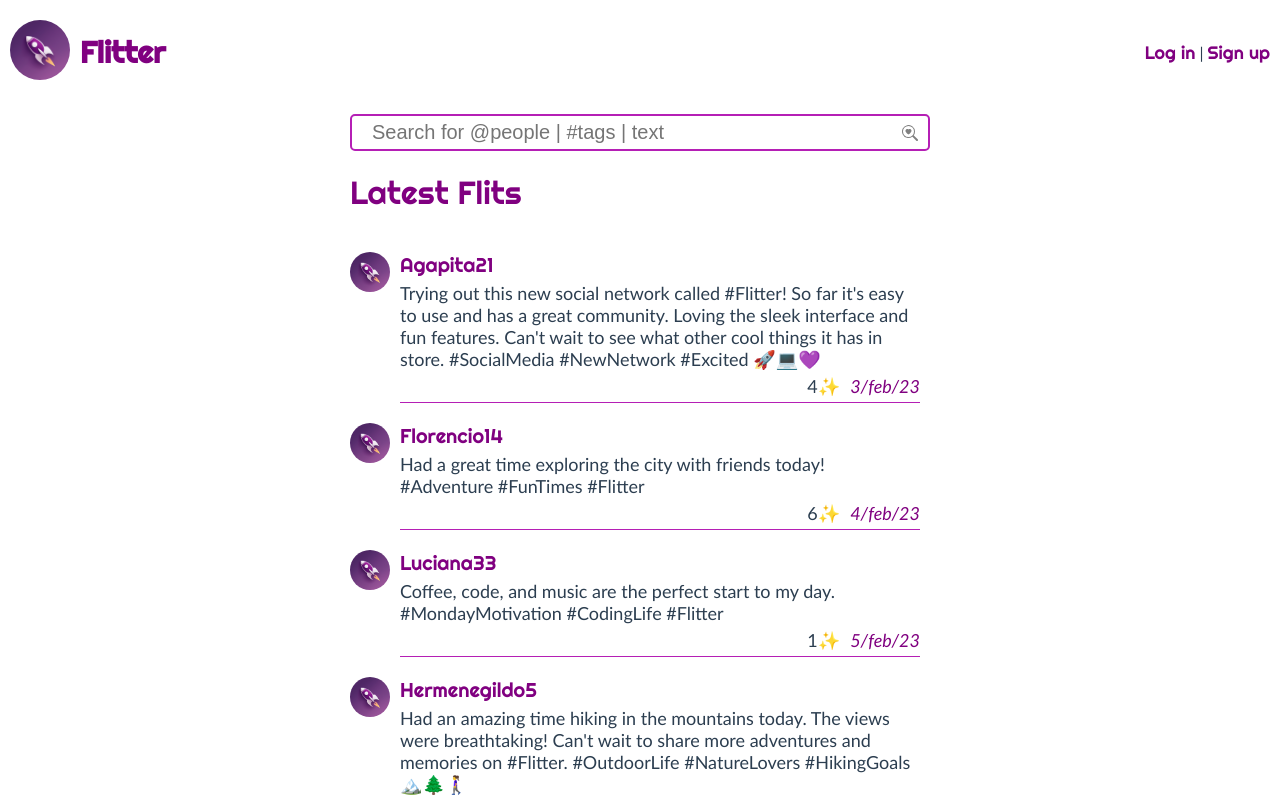
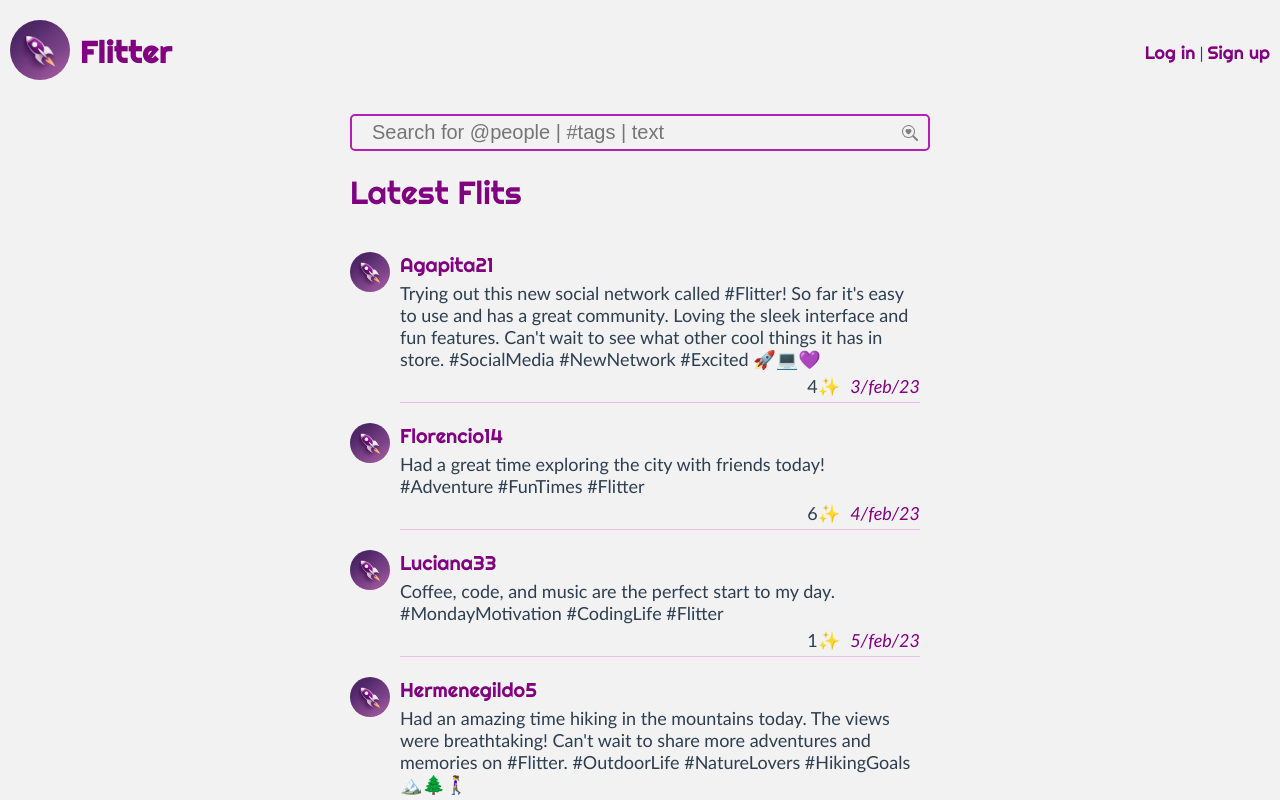
Before and after one commit to byte-us/flitter-frontend, a Vue app: page / in a window 1280 px wide. Shown: the top 800 px of the page. Built offline with nearby package versions, Linux system fonts and the light colour scheme.

Commit message:
Cambiar estilo en  myprofile y userprile

```diff
--- a/src/App.vue
+++ b/src/App.vue
@@ -18,6 +18,7 @@ export default defineComponent({
 <style>
 * {
   box-sizing: border-box;
+ background-color: #F2F2F2;
 }
 
 #app {
@@ -42,7 +43,7 @@ button {
   font-family: "Righteous", cursive;
   font-weight: lighter;
   border: none;
-  color: white;
+  color: #F2F2F2;
   padding: 10px 30px;
   text-align: center;
   text-decoration: none;
@@ -52,6 +53,7 @@ button {
   transition: 0.25ms;
   border-radius: 40px;
   white-space: nowrap;
+  letter-spacing: 1px;
 }
 
 button:hover {
--- a/src/components/FlitPost.vue
+++ b/src/components/FlitPost.vue
@@ -41,7 +41,7 @@ export default defineComponent({
   margin-bottom: 20px;
   border-bottom-style: solid;
   border-bottom-width: 1px;
-  border-color: rgb(181, 31, 181);
+  border-color: rgba(181, 31, 181, 0.233);
   margin: 0 10px 10px 10px;
   font-size: 18px;
 }
--- a/src/components/HeaderBar.vue
+++ b/src/components/HeaderBar.vue
@@ -53,6 +53,7 @@ export default defineComponent({
   justify-self: center;
   font-size: 26px;
   line-height: 0px;
+  letter-spacing: 1px;
 }
 
 h1 {
--- a/src/components/MyProfile.vue
+++ b/src/components/MyProfile.vue
@@ -1,7 +1,15 @@
 <template>
+  <div class="headerPictureName">
+    <h1>{{ user.username }}</h1>
+    <img
+      class="headerRocket"
+      alt="Header Rocket"
+      src="../assets/headerrocket.png"
+    />
+  </div>
   <div class="wrapper">
     <div class="avatar">
-      <img :src="user.avatar" :alt="user.username" />
+      <img class="profilePic" :src="user.avatar" :alt="user.username" />
     </div>
     <div class="username">{{ user.username }}</div>
     <div class="follow">
@@ -40,15 +48,58 @@ export default defineComponent({
     "c d";
   grid-template-columns: minmax(100px, max-content) 1fr;
   column-gap: 20px;
+  position: relative;
+  z-index: 3;
+  background: transparent;
+  margin-top: -50px;
 }
 
 .avatar {
   grid-area: a;
   width: max-content;
+  background-color: transparent;
 }
 
-img {
+.headerPictureName {
+  position: relative;
+  z-index: 2;
+}
+
+.headerRocket {
+  width: calc(100% + 20px);
+  height: 30%;
+  background-size: cover;
+  background-image: "../assets/headerrocket.png";
+  margin-left: -10px;
+  display: flex;
+  align-items: center;
+  justify-content: center;
+  background-position: center;
+  top: 0;
+  left: 0;
+  right: 0;
+  bottom: 0;
+}
+
+h1 {
+  background-color: transparent;
+  font-family: "Righteous", cursive;
+  font-weight: lighter;
+  position: absolute;
+  top: 0;
+  left: 0;
+  right: 0;
+  bottom: 0;
+  display: flex;
+  align-items: center;
+  justify-content: center;
+  color: #f2f2f2;
+}
+
+.profilePic {
   width: 100px;
+  width: 100px;
+  border-radius: 50%;
 }
 
 .username {
@@ -64,6 +115,7 @@ img {
   display: flex;
   align-items: center;
   column-gap: 5px;
+  background-color: transparent;
 }
 .followers,
 .following {
@@ -71,9 +123,12 @@ img {
   display: flex;
   flex-direction: column;
   align-items: center;
+  background-color: transparent;
+  margin-top: 40px;
 }
 .number {
   font-weight: bold;
+  background-color: transparent;
 }
 
 .buttons {
@@ -86,7 +141,7 @@ img {
 .newFlit-button {
   /* display: none; */
   width: 100px;
-  color: white;
+  color: #f2f2f2;
   background-color: purple;
   /* border: 2px solid purple; */
   border: none;
@@ -94,6 +149,6 @@ img {
 }
 
 a {
-  color: white;
+  color: #f2f2f2;
 }
 </style>
--- a/src/components/UserProfile.vue
+++ b/src/components/UserProfile.vue
@@ -1,7 +1,15 @@
 <template>
+  <div class="headerPictureName">
+    <h1>{{ user.username }}</h1>
+    <img
+      class="headerRocket"
+      alt="Header Rocket"
+      src="../assets/headerrocket.png"
+    />
+  </div>
   <div class="wrapper">
     <div class="avatar">
-            <img :src="user.avatar" :alt="user.username">
+      <img class="profilePic" :src="user.avatar" :alt="user.username" />
     </div>
     <div class="username">{{ user.username }}</div>
     <div class="follow">
@@ -21,18 +29,18 @@
 </template>
 
 <script lang="ts">
-import { defineComponent, PropType } from 'vue';
+import { defineComponent, PropType } from "vue";
 import { User } from "@/models/user";
 
 export default defineComponent({
-    name: 'UserProfile',
+  name: "UserProfile",
   props: {
     user: {
       type: Object as PropType<User>,
-            required: true
-        }
-    }
-})
+      required: true,
+    },
+  },
+});
 </script>
 
 <style scoped>
@@ -43,15 +51,58 @@ export default defineComponent({
     "c d";
   grid-template-columns: minmax(100px, max-content) 1fr;
   column-gap: 20px;
+  position: relative;
+  z-index: 3;
+  background: transparent;
+  margin-top: -50px;
 }
 
 .avatar {
   grid-area: a;
   width: max-content;
+  background-color: transparent;
 }
 
-img {
+.headerPictureName {
+  position: relative;
+  z-index: 2;
+}
+
+.headerRocket {
+  width: calc(100% + 20px);
+  height: 30%;
+  background-size: cover;
+  background-image: "../assets/headerrocket.png";
+  margin-left: -10px;
+  display: flex;
+  align-items: center;
+  justify-content: center;
+  background-position: center;
+  top: 0;
+  left: 0;
+  right: 0;
+  bottom: 0;
+}
+
+h1 {
+  background-color: transparent;
+  font-family: "Righteous", cursive;
+  font-weight: lighter;
+  position: absolute;
+  top: 0;
+  left: 0;
+  right: 0;
+  bottom: 0;
+  display: flex;
+  align-items: center;
+  justify-content: center;
+  color: #f2f2f2;
+}
+
+.profilePic {
   width: 100px;
+  width: 100px;
+  border-radius: 50%;
 }
 
 .username {
@@ -67,15 +118,20 @@ img {
   display: flex;
   align-items: center;
   column-gap: 5px;
+  background-color: transparent;
 }
-.followers, .following {
+.followers,
+.following {
   width: 100px;
   display: flex;
   flex-direction: column;
   align-items: center;
+  background-color: transparent;
+  margin-top: 40px;
 }
 .number {
   font-weight: bold;
+  background-color: transparent;
 }
 
 .buttons {
@@ -84,10 +140,11 @@ img {
   justify-content: left;
   column-gap: 5px;
 }
-.edit-button, .newFlit-button {
+.edit-button,
+.newFlit-button {
   /* display: none; */
   width: 100px;
-    color: white;
+  color: #f2f2f2;
   background-color: purple;
   /* border: 2px solid purple; */
   border: none;
@@ -95,6 +152,7 @@ img {
 }
 
 a {
-    color: white;
+  color: #f2f2f2;
+  background-color: purple;
 }
 </style>
--- a/src/views/MyProfileView.vue
+++ b/src/views/MyProfileView.vue
@@ -1,6 +1,6 @@
 <template>
   <MyProfile :user="user" />
-   <CreateFlit/>
+  <CreateFlit />
   <FlitFeed :posts="posts" />
 </template>
 
```
Also changed, not shown: src/api.ts (added, +20 -0 lines), src/assets/headerrocket.png (added). Lines whose indentation alone changed are shown as unchanged.
